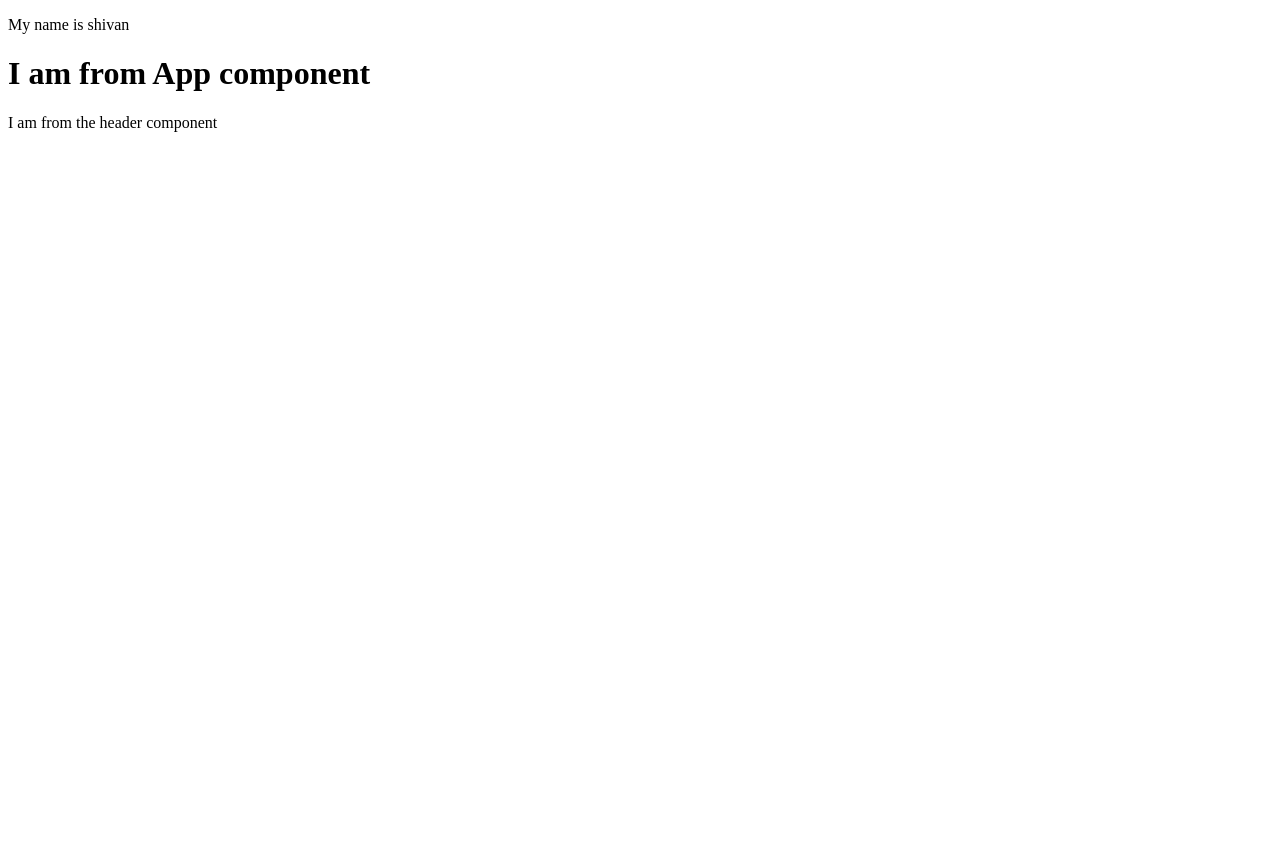
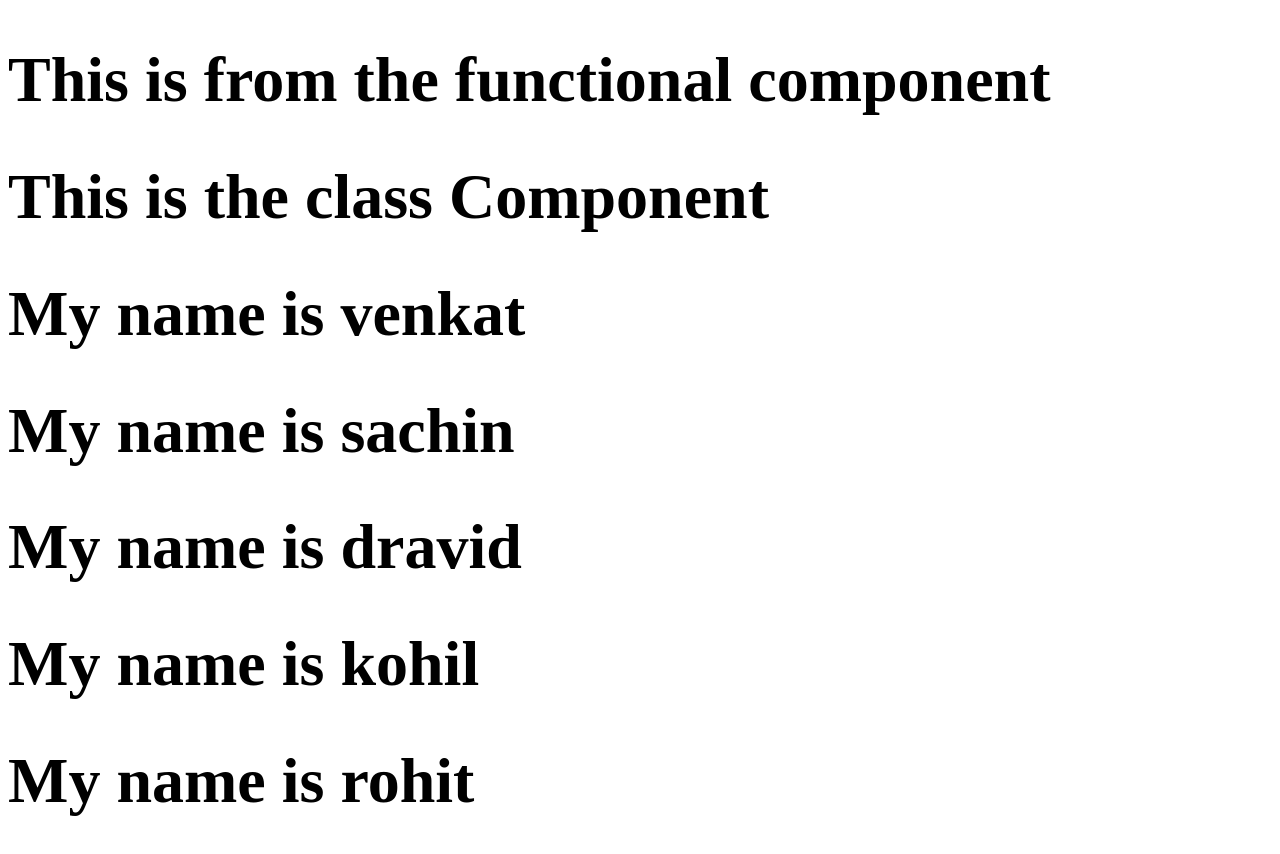
Before and after one commit to venkatagopichand100/my-app, a React (Create React App) app: page / in a window 1280 px wide. Shown: the top 854 px of the page. Before the commit the page ends 800 px from the top, so only its background shows below. Built offline with nearby package versions, Linux system fonts and the light colour scheme.

Commit message:
functional component, class component and props

```diff
--- a/src/App.js
+++ b/src/App.js
@@ -1,41 +1,17 @@
-// import SunShine from './assets/sunshine.png'
-
-const randomNames = ["ram", "laxman", "shivan"];
-
-function getRandomNames(max){
-    return Math.floor(Math.random() * (max + 1));
-}
-
-function Header(){
-    const headerNames = randomNames[getRandomNames(2)]
-    return(
-        <header>
-            {/* <img src = {SunShine} alt = "some image"/> */}
-            <p>
-                My name is {headerNames}
-            </p>
-        </header>
-    );
-}
-
-function Footer(){
-    return(
-        <header>
-            <p>
-                I am from the header component
-            </p>
-        </header>
-    );
-}
-
+import Hello from "./component/Hello"
+import Message from "./component/Message";
+import PropHello from "./component/PropHello";
 function App(){
     return(
-        <div>
-            <Header />
-            <h1> I am from App component</h1>
-            <Footer />
-        </div>
+        <h1>
+            <Hello />
+            <Message />
+            <PropHello name = "venkat"/>
+            <PropHello name = "sachin"/>
+            <PropHello name = "dravid"/>
+            <PropHello name = "kohil"/>
+            <PropHello name = "rohit"/>
+        </h1>
     )
 }
-
 export default App;
--- /dev/null
+++ b/src/component/Hello.js
@@ -0,0 +1,5 @@
+function Hello(){
+    return <h1>This is from the functional component</h1>
+}
+
+export default Hello;
--- /dev/null
+++ b/src/component/Message.js
@@ -0,0 +1,14 @@
+import { Component } from "react";
+class Message extends Component{
+    render(){
+        return <h1>This is the class Component</h1>
+    }
+}
+
+export default Message
+
+//if we are creating the class component
+
+//1) import {Component} from 'react';
+//2) class classname(message) extends Component
+//3) render() { return }
--- /dev/null
+++ b/src/component/PropHello.js
@@ -0,0 +1,11 @@
+const name = "kohli"
+function PropHello(props){
+    return <h1>My name is {props.name}</h1>
+}
+
+export default PropHello;
+
+//venkat
+//kohli
+//dravid
+//sachin
```
Also changed, not shown: src/index.js (+0 -40 lines), src/assets/sunshine.png (deleted), src/component/difference.txt (added), src/component/props.txt (added), 1 other file (tests, documents, lock files or other folders).
